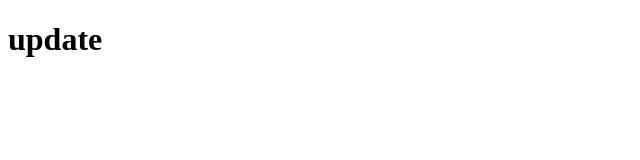
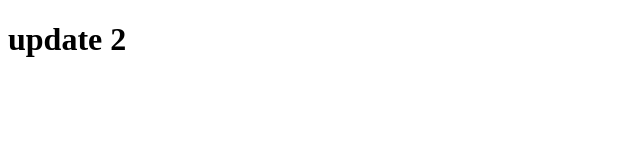
Before and after one commit to Ya27cine/_Demo, a plain HTML site: page index.html in a window 1280 px wide. Shown: the full height of the page, 0-640 px from the left. Drawn offline with Linux system fonts and the light colour scheme.

```diff
--- a/index.html
+++ b/index.html
@@ -7,6 +7,6 @@
     <title>Document</title>
 </head>
 <body>
-    <h1> update </h1>
+    <h1> update 2 </h1>
 </body>
 </html>
```
